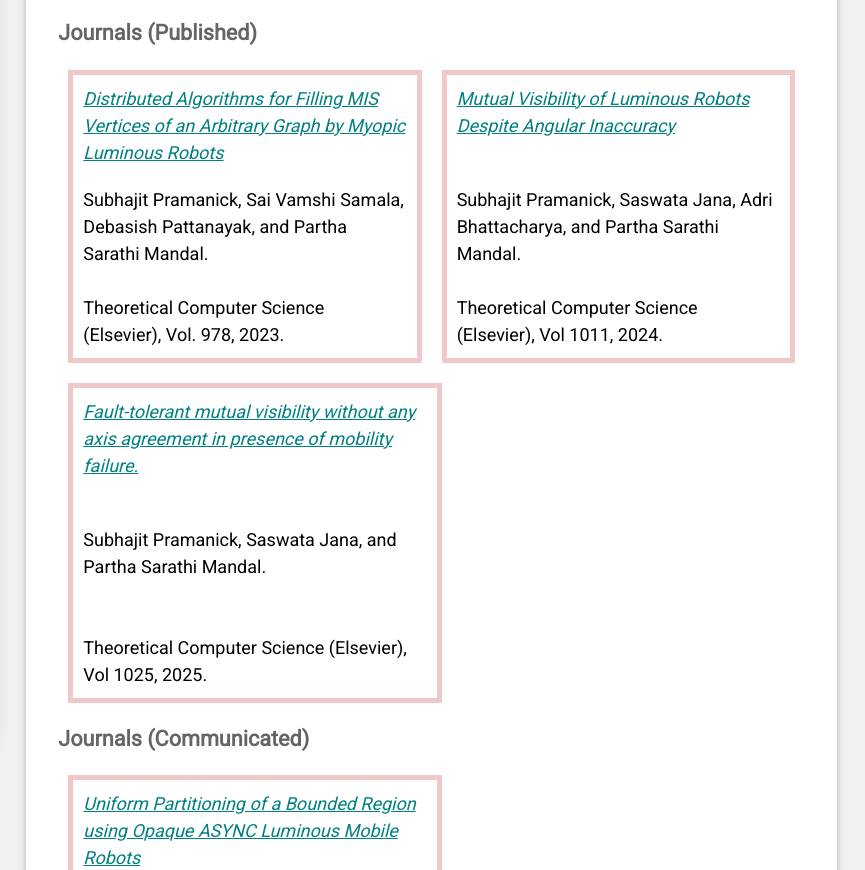
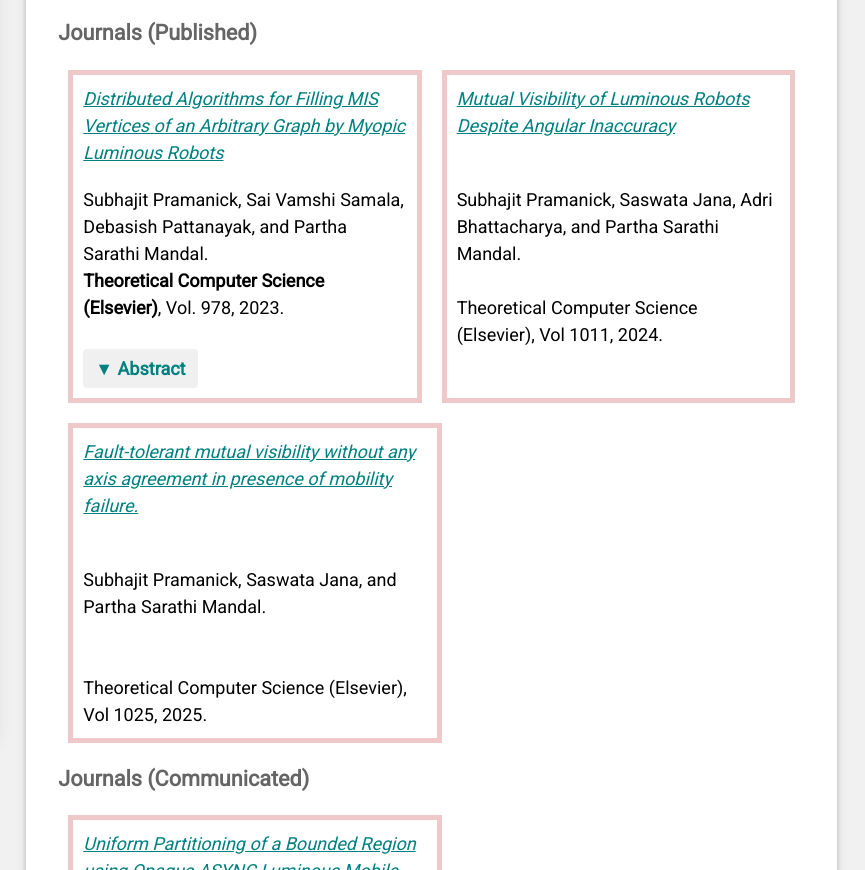
Before and after one commit to subhajitpk/webpage, a plain HTML site: page index.html in a window 1280 px wide. Shown: the part 1275-2145 px from the top of the page, 415-1280 px from the left. Drawn offline with nearby package versions, Linux system fonts and the light colour scheme; a small style sheet from the web is missing.

Commit message:
Update index.html

```diff
--- a/index.html
+++ b/index.html
@@ -54,6 +54,42 @@
         function backToTop() {
           document.body.scrollTop = 0; // For Safari
           document.documentElement.scrollTop = 0; // For Chrome, Firefox, IE and Opera
+        }
+        </script>
+
+        <script>
+    window.MathJax = {
+      tex: {
+        inlineMath: [['$', '$'], ['\\(', '\\)']],
+        displayMath: [['$$', '$$'], ['\\[', '\\]']]
+      },
+      svg: {
+        fontCache: 'global'
+      }
+    };
+    </script>
+    <script src="https://cdn.jsdelivr.net/npm/mathjax@3/es5/tex-mml-chtml.js" async></script>
+
+
+    <script>
+      function toggleAbstract(button) {
+        const content = button.nextElementSibling;
+        const isVisible = content.classList.contains("show");
+
+        if (isVisible) {
+          content.style.maxHeight = null;
+          content.classList.remove("show");
+          button.innerHTML = "▼ Abstract";
+        } else {
+          content.classList.add("show");
+          content.style.maxHeight = content.scrollHeight + "px";
+          button.innerHTML = "▲ Abstract";
+
+          // Trigger MathJax to re-render this section
+          if (window.MathJax) {
+            MathJax.typesetPromise([content]);
+          }
+        }
       }
     </script>
 </head>
@@ -261,8 +297,19 @@
               <a href="https://www.sciencedirect.com/science/article/pii/S0304397523005005" style="color: teal; text-decoration: italic; display: block; margin-bottom: 20px;">
                   <em>Distributed Algorithms for Filling MIS Vertices of an Arbitrary Graph by Myopic Luminous Robots</em>
               </a>
-              Subhajit Pramanick, Sai Vamshi Samala, Debasish Pattanayak, and Partha Sarathi Mandal.<br><br>
-              Theoretical Computer Science (Elsevier), Vol. 978, 2023.
+              <p>
+                Subhajit Pramanick, Sai Vamshi Samala, Debasish Pattanayak, and Partha Sarathi Mandal.<br><be>
+                <b>Theoretical Computer Science (Elsevier)</b>, Vol. 978, 2023.
+              </p>
+              <button class="abstract-toggle" onclick="toggleAbstract(this)">▼ Abstract</button>
+              <div class="abstract-text">
+                <p>
+                  We present the problem of finding a maximal independent set (MIS) (named as \emph{MIS Filling problem}) of an arbitrary connected graph having $n$ vertices with luminous myopic mobile robots. The robots enter the graph one after another from a particular vertex called the \emph{Door} and move along the edges of the graph without collision to occupy vertices such that the set of occupied vertices form a maximal independent set.
+
+                  In this paper, we explore two versions of the \textit{MIS filling problem}, where two separate algorithms are proposed. First version of the problem considers a \emph{Single Door} where our IND algorithm forms an MIS of size $m$ in $O(m^2)$ epochs under an asynchronous scheduler, where an epoch is the smallest time interval in which each participating robot gets activated at least once and performs a \emph{Look-Compute-Move} cycle. The robots have three hops of visibility range, $\Delta + 8$ number of colors, and $O(\log \Delta)$ bits of persistent storage, where $\Delta$ is the maximum degree of the graph. The second version of the problem has \emph{Multiple Doors} for which we present our MULTIND algorithm that forms an MIS in $O(m^2)$ epochs under a semi-synchronous scheduler using robots with five hops of visibility range, $\Delta + k + 7$ number of colors, and $O(\log (\Delta + k))$ bits of persistent storage, where $k$ is the number of Doors. We also achieve a lower bound of $\Omega(n)$ for \emph{MIS filling problem} with \emph{Single Door}, where $n$ is the number of vertices of the graph.
+
+                </p>
+              </div>
             </div>
 
             <div class="publication-box">
```
Lines whose indentation alone changed are shown as unchanged.
